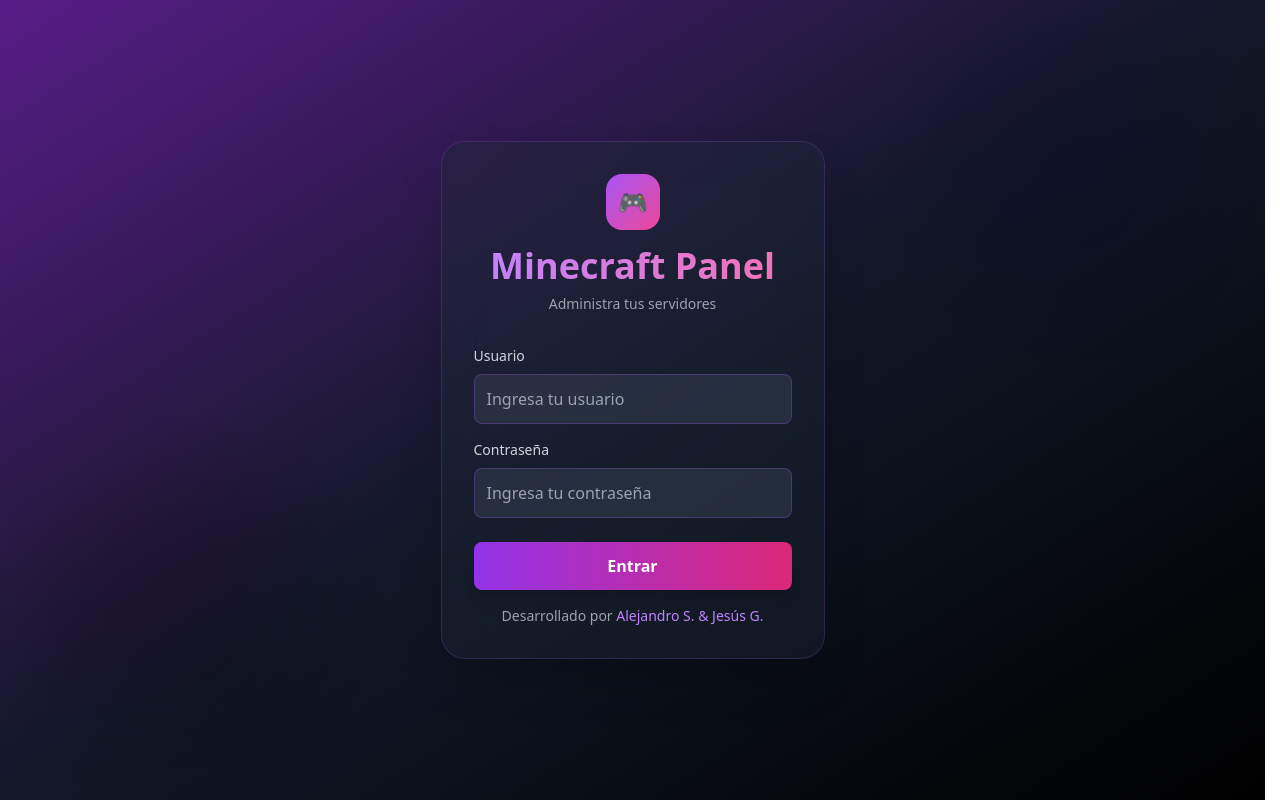
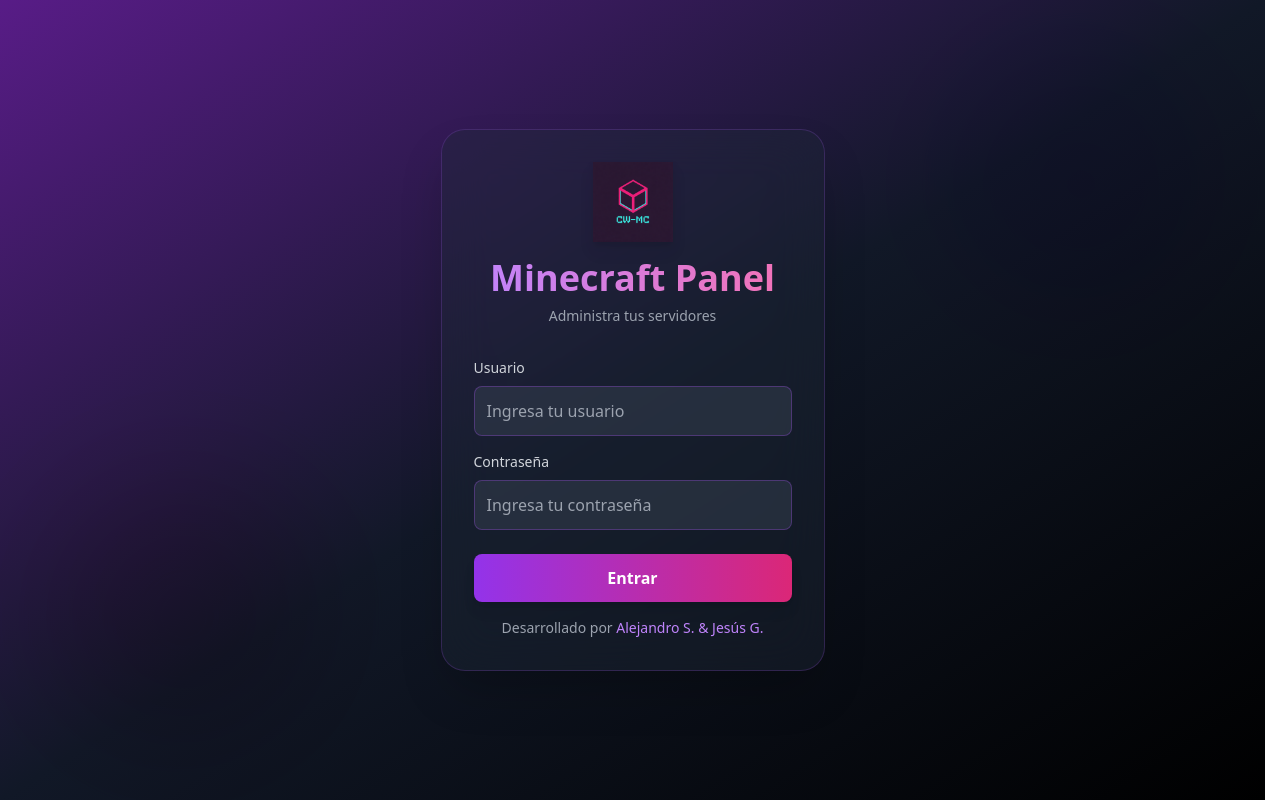
Before and after one commit to elalkale/cw-mc, a React (Vite) app: page / in a window 1280 px wide. Built offline with nearby package versions, Linux system fonts and the light colour scheme.

Commit message:
adding logo to login

```diff
--- a/frontend/src/components/LoginForm.jsx
+++ b/frontend/src/components/LoginForm.jsx
@@ -125,12 +125,11 @@
           }`}
       >
         <div className="text-center mb-8">
-          <div
-            className="inline-block p-3 bg-gradient-to-br from-purple-500 to-pink-500 rounded-2xl mb-4"
-            aria-hidden="true"
-          >
-            <span className="text-2xl" aria-hidden="true">🎮</span>
-          </div>
+          <img
+            src="/frontend/src/assets/logo.png"
+            alt="Logo del Panel Minecraft"
+            className="w-20 h-20 mx-auto mb-4 drop-shadow-lg"
+          />
           <h1 className="text-4xl font-extrabold bg-gradient-to-r from-purple-400 to-pink-400 bg-clip-text text-transparent">
             Minecraft Panel
           </h1>
--- a/index.html
+++ b/index.html
@@ -11,6 +11,9 @@
 </head>
 
 <body>
+  <a href="#main-content"
+    class="sr-only focus:not-sr-only focus:absolute focus:top-2 focus:left-2 focus:z-50 focus:px-4 focus:py-2 focus:bg-purple-600 focus:text-white focus:rounded-lg">Ir
+    al contenido principal</a>
   <div id="root"></div>
   <script type="module" src="/frontend/src/main.jsx"></script>
 </body>
```
Lines whose indentation alone changed are shown as unchanged.
